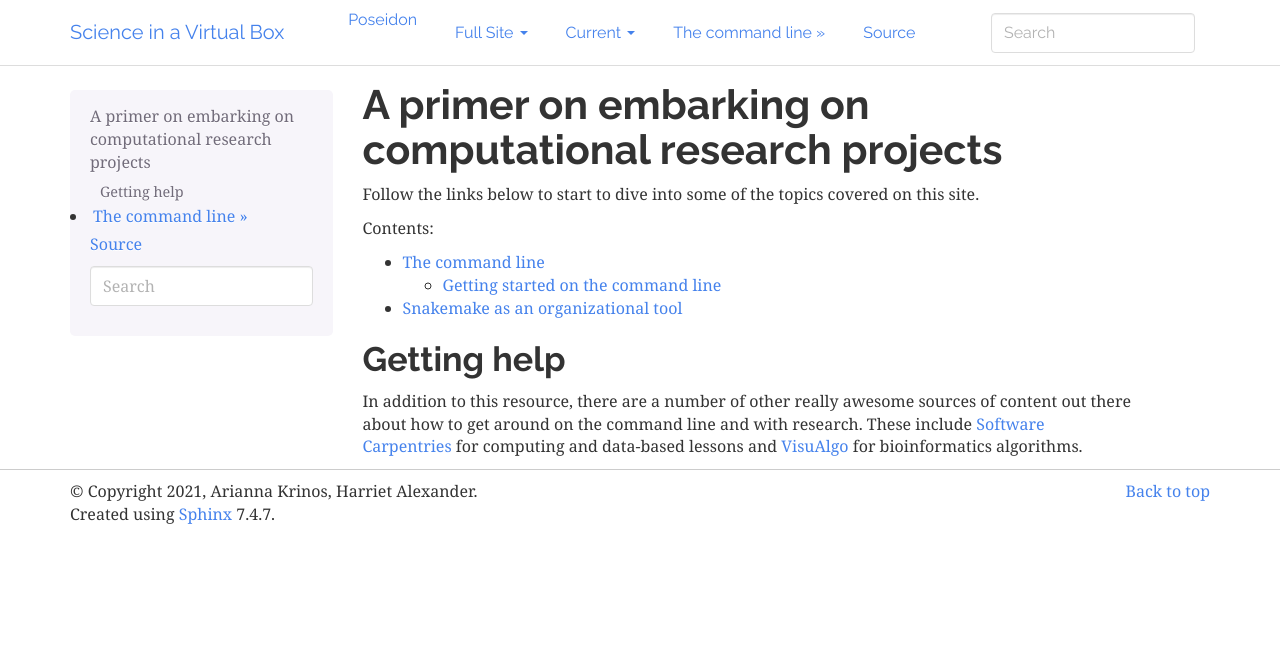
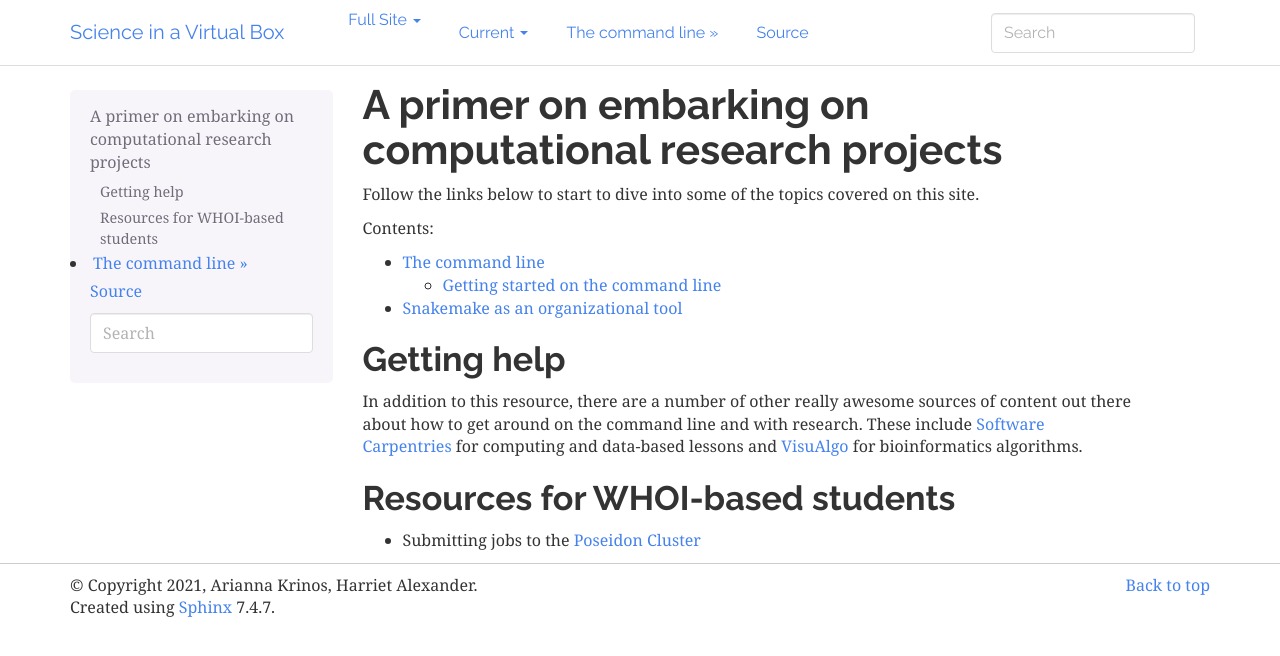
Before and after one commit to AlexanderLabWHOI/cs-sea-catg, a Sphinx documentation site: the page built from docs/index.rst, in a window 1280 px wide. Shown: the top 656 px of the page. Built offline with Sphinx 7.4.7, drawn with Linux system fonts in a browser that asks for light colours.

Commit message:
Removing Poseidon link from menu bar

```diff
--- a/docs/conf.py
+++ b/docs/conf.py
@@ -16,7 +16,7 @@ import sphinx_bootstrap_theme
 # sys.path.insert(0, os.path.abspath('.'))
 
 
-#import sphinx_rtd_theme
+# import sphinx_rtd_theme
 
 # -- Project information -----------------------------------------------------
 
@@ -67,9 +67,9 @@ html_theme_options = {
     #    (name, "http://example.com", True) # arbitrary absolute url
     # Note the "1" or "True" value above as the third argument to indicate
     # an arbitrary url.
-    'navbar_links': [
-        ("Poseidon", "https://whoi-it.whoi.edu/managing-and-monitoring-jobs-on-poseidon",True),
-    ],
+    #'navbar_links': [
+    #    ("Poseidon", "https://whoi-it.whoi.edu/managing-and-monitoring-jobs-on-poseidon",True),
+    #],
 
     # Render the next and previous page links in navbar. (Default: true)
     'navbar_sidebarrel': True,
--- a/docs/index.rst
+++ b/docs/index.rst
@@ -20,3 +20,8 @@ Getting help
 ------------
 
 In addition to this resource, there are a number of other really awesome sources of content out there about how to get around on the command line and with research. These include `Software Carpentries <https://software-carpentry.org/>`_ for computing and data-based lessons and `VisuAlgo <https://visualgo.net/en>`_ for bioinformatics algorithms.
+
+Resources for WHOI-based students
+---------------------------------
+
+- Submitting jobs to the `Poseidon Cluster <https://whoi-it.whoi.edu/managing-and-monitoring-jobs-on-poseidon>`_
```
